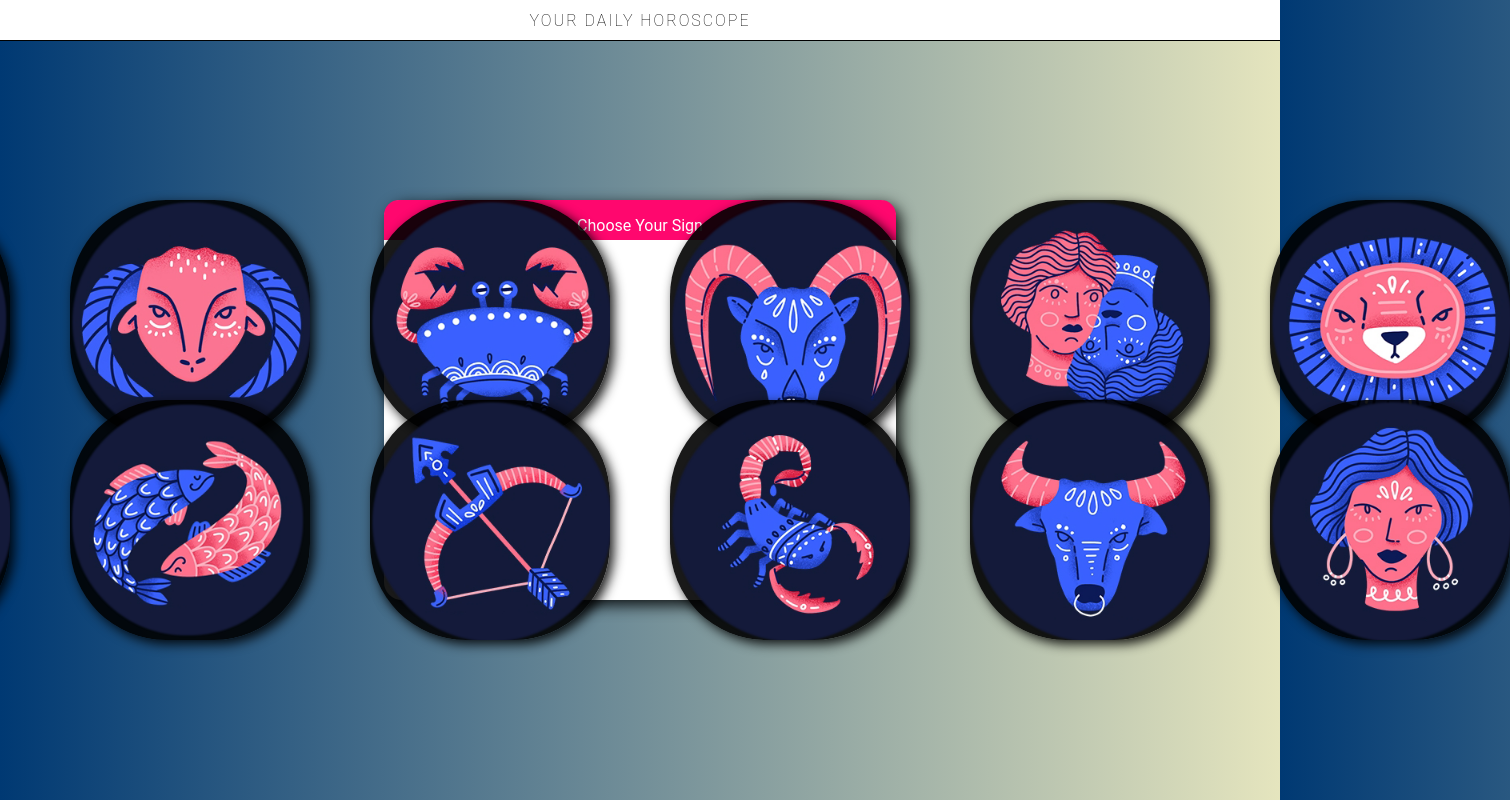
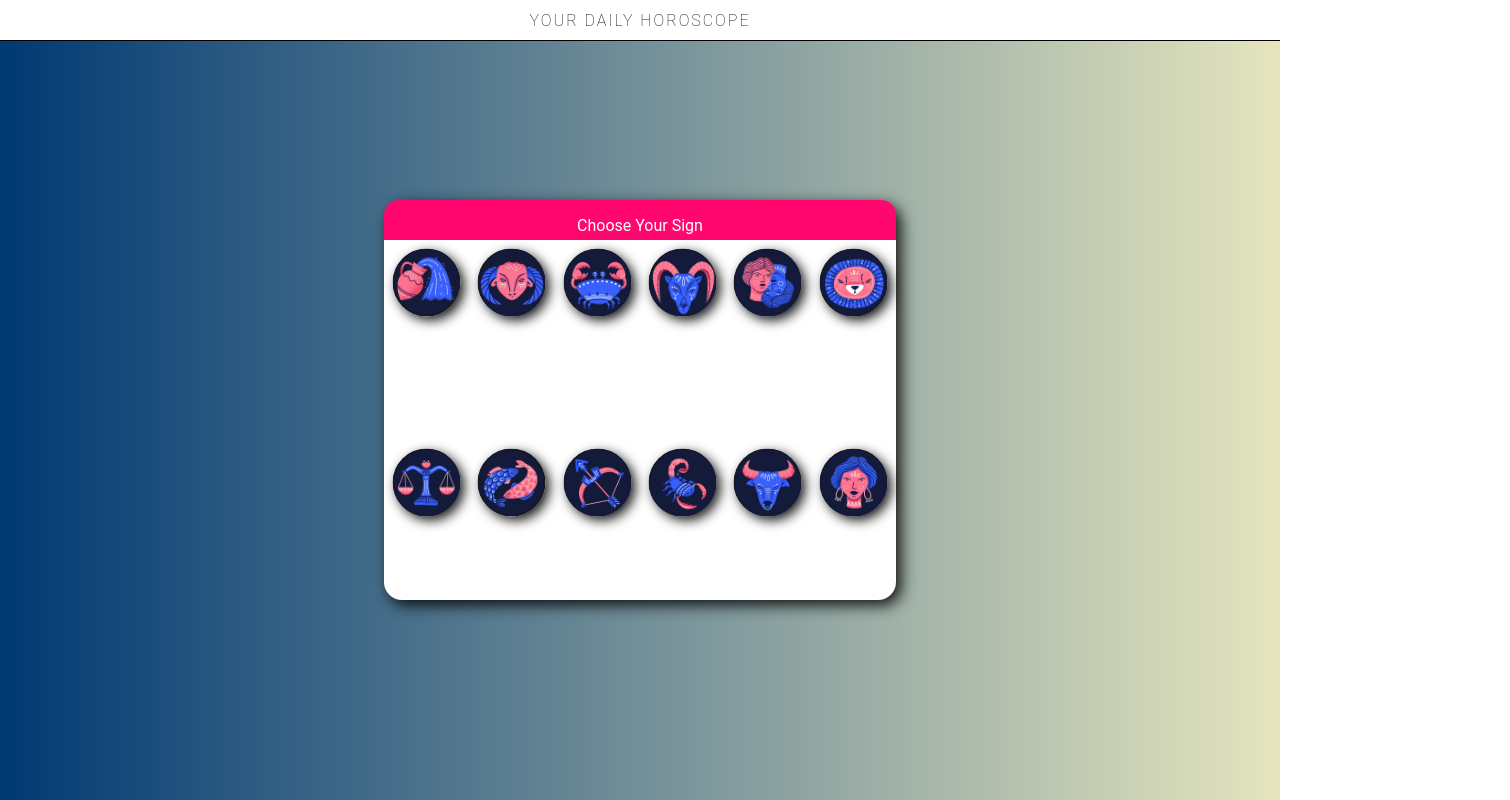
Before and after one commit to sergeKashkin/daily_scope, a React (Create React App) app: page / in a window 1280 px wide. Shown: the whole page, 1510 px wide, since content can reach past the window. Built offline with nearby package versions, Linux system fonts and the light colour scheme.

Commit message:
fixing grid layout

```diff
--- a/src/components/Change/Change.css
+++ b/src/components/Change/Change.css
@@ -56,6 +56,7 @@
     box-shadow: 5px 5px 15px rgba(0,0,0,0.9);
     border-radius: 120px;
     background-color: rgba(0,0,0,0.9);
+    max-width:100%;
 }
 
 .sign:hover {
@@ -63,9 +64,9 @@
 }
 
 .flex {
-    display:flex;
-    justify-content:center;
-    align-items: center;
+    display: grid;
+    grid-template-rows: 1fr 1fr;
+    grid-template-columns: 1fr 1fr 1fr 1fr 1fr 1fr;
 }
 
 #first {
@@ -111,3 +112,10 @@
         grid-template-rows: 10vh 25vh 5vh 20vh 5vh;
     }
 }
+
+@media (max-height:375px){
+    .card2 {
+        grid-template-columns: 80vw;
+        grid-template-rows: 10vh 25vh 5vh 25vh 5vh;
+    }
+}
```
